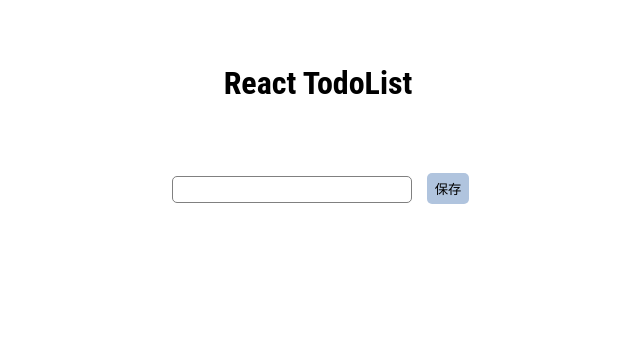
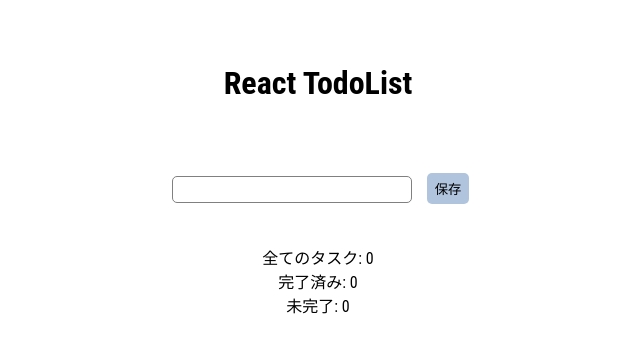
Before and after one commit to yamaryo416/github_page_test, a React (Create React App) app in the folder react/react_todo_list/: page / in a window 1280 px wide. Shown: the top 352 px of the page, without its empty margins (322-962 px from the left). Built offline with nearby package versions, Linux system fonts and the light colour scheme.

Commit message:
タスクカウンター追加

```diff
--- a/react/react_todo_list/src/App.css
+++ b/react/react_todo_list/src/App.css
@@ -97,3 +97,7 @@ header {
 button {
   border: none;
 }
+
+.taskSummary {
+  text-align: center;
+}
--- a/react/react_todo_list/src/components/TodoList.jsx
+++ b/react/react_todo_list/src/components/TodoList.jsx
@@ -49,6 +49,11 @@ export const TodoList = ({taskList, setTaskList}) => {
     localStorage.setItem('taskList', JSON.stringify(updatedTaskList));
   };
 
+  // タスクの集計を行う
+  const totalTasks = taskList.length;
+  const completedTasks = taskList.filter((task) => task.completed).length;
+  const incompleteTasks = totalTasks - completedTasks;
+
   return (
     <div className="todoList">
       <div className="todos">
@@ -89,6 +94,12 @@ export const TodoList = ({taskList, setTaskList}) => {
           </div>
         ))}
       </div>
+      <div className="taskSummary">
+        <p>全てのタスク: {totalTasks}<br />
+          完了済み: {completedTasks}<br />
+          未完了: {incompleteTasks}<br />
+        </p>
+      </div>
     </div>
   );
 };
```
